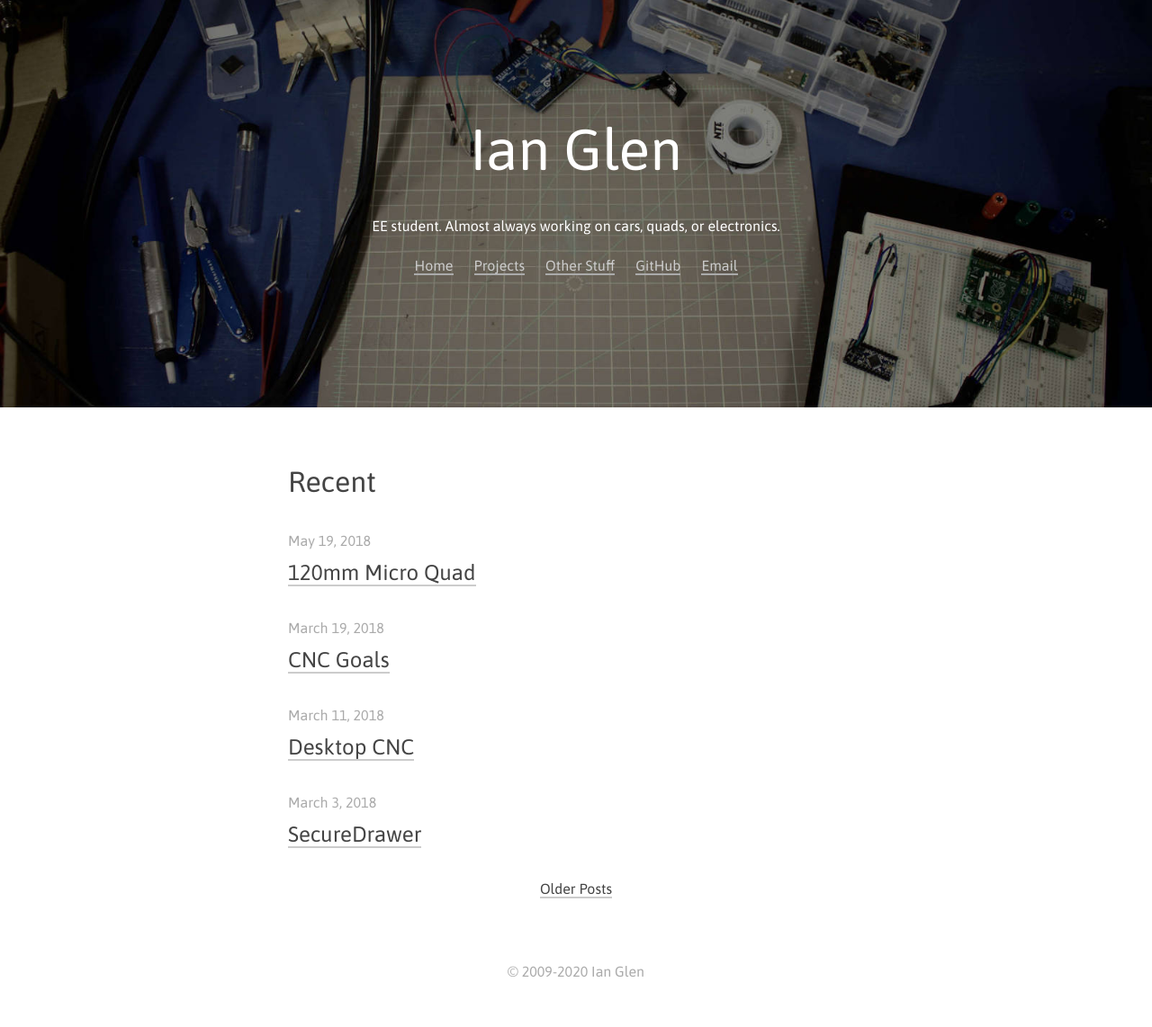
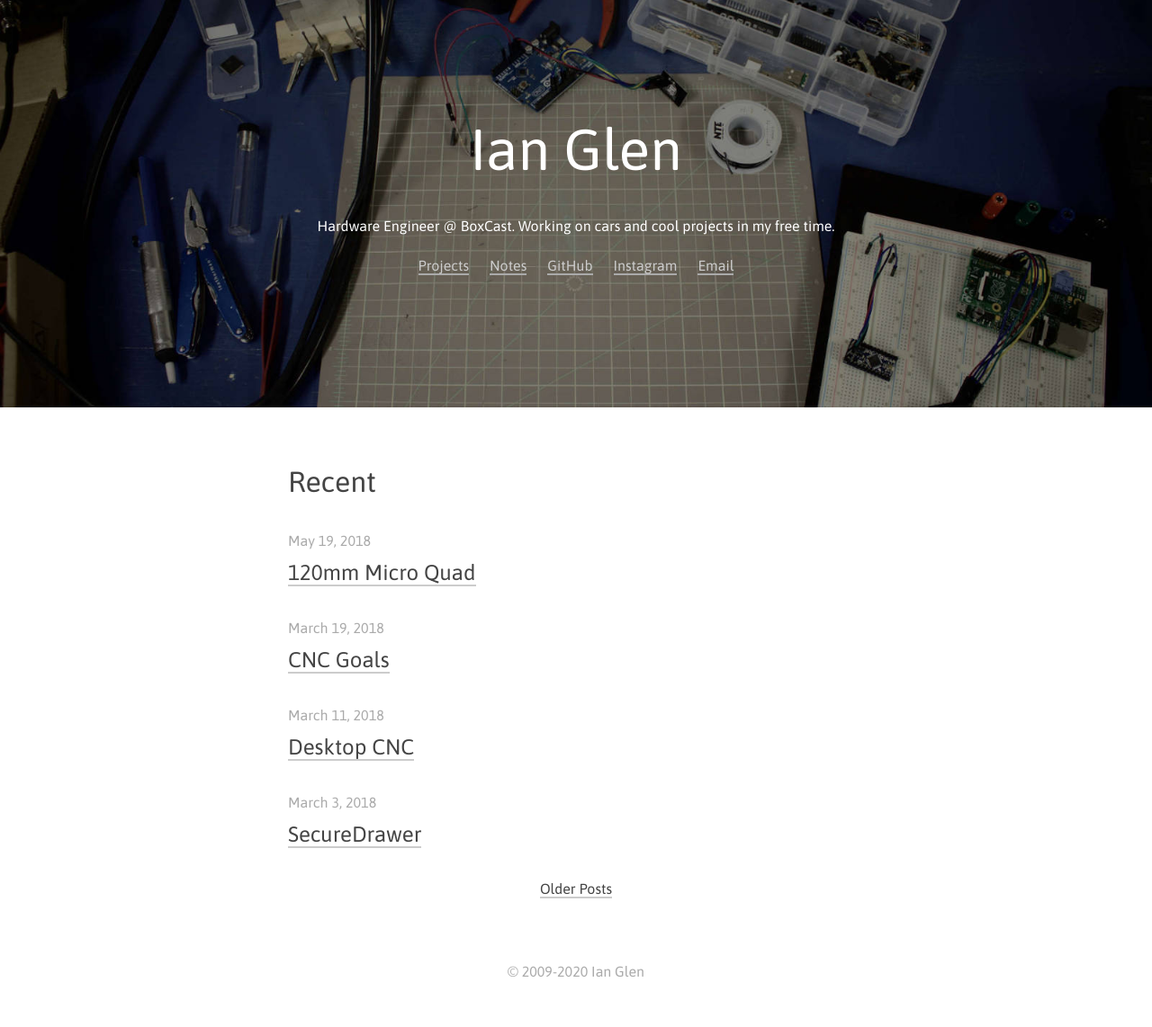
Before and after one commit to codeThatThinks/ianglen.me, a Jekyll site: the page built from index.md, in a window 1280 px wide. Shown: the whole page at 90% size. Built offline with Jekyll 4.4.1, drawn with Linux system fonts in a browser that asks for light colours; our own code applies the rules of GitHub Pages for plain Markdown files.

Commit message:
Update bio and links

```diff
--- a/_config.yml
+++ b/_config.yml
@@ -4,14 +4,15 @@
 
 # Basic information
 name: Ian Glen
-description: EE student. Almost always working on cars, quads, or electronics.
+description: Hardware Engineer @ BoxCast. Working on cars and cool projects in my free time.
+bio: Hardware Engineer @ <a href="https://boxcast.com">BoxCast</a>. Working on cars and cool projects in my free time.
 
 # Site Navigation
 links:
-- {name: Home, url: /}
 - {name: Projects, url: /projects/}
-- {name: Other Stuff, url: /other/}
+- {name: Notes, url: "https://notes.ianglen.me"}
 - {name: GitHub, url: "https://github.com/codeThatThinks"}
+- {name: Instagram, url: "https://instagram.com/codeThatThinks"}
 - {name: Email, url: "mailto:ian@ianglen.me"}
 
 # Used for Sitemap.xml and your RSS feed
```
